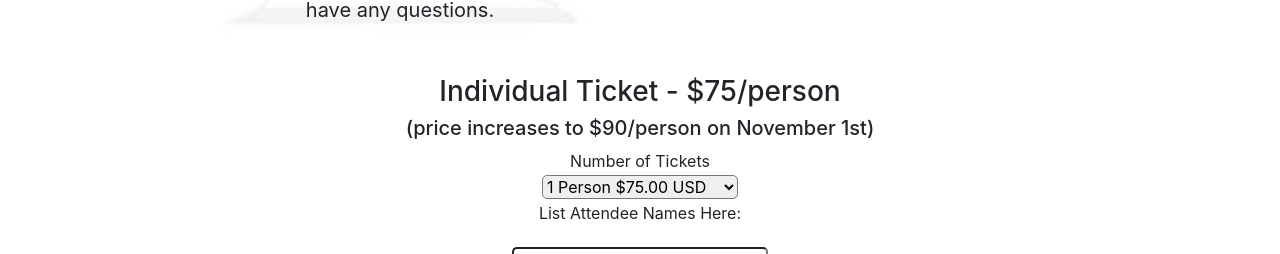
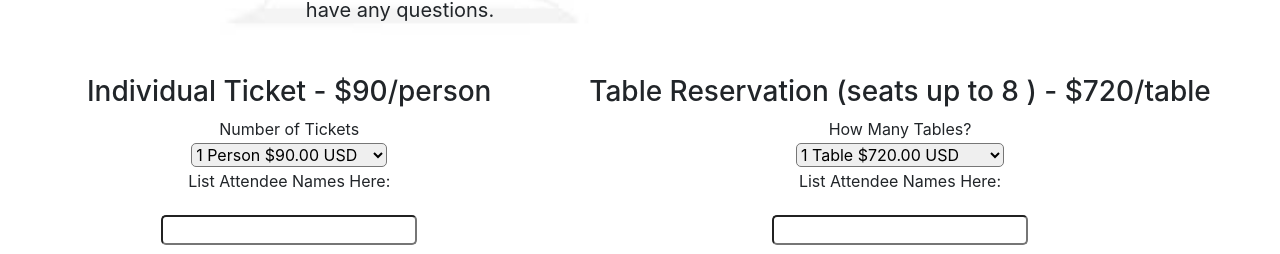
Before and after one commit to khepf/nef, a React (Create React App) app: page /benefit in a window 1280 px wide. Shown: the part 423-677 px from the top of the page. Built offline with nearby package versions, Linux system fonts and the light colour scheme.

Commit message:
change buttons post nov 1

```diff
--- a/src/components/BenefitSections.js
+++ b/src/components/BenefitSections.js
@@ -41,8 +41,8 @@ class BenefitSections extends Component {
         {/* https://www.paypal.com/cgi-bin/webscr?cmd=_button-management&flowloggingId=f645170b9b9e7 */}
         <section className='BenefitSection2'>
           <div className='BenefitSection2-1'>
-            <h3>Individual Ticket - $75/person</h3>
-            <h5>(price increases to $90/person on November 1st)</h5>
+            <h3>Individual Ticket - $90/person</h3>
+            {/* <h5>(price increases to $90/person on November 1st)</h5> */}
             <form
               target='paypal'
               action='https://www.paypal.com/cgi-bin/webscr'
@@ -71,13 +71,13 @@ class BenefitSections extends Component {
                   <tr>
                     <td>
                       <select name='os0'>
-                        <option value='1 Person'>1 Person $75.00 USD</option>
-                        <option value='2 People'>2 People $150.00 USD</option>
-                        <option value='3 People'>3 People $225.00 USD</option>
-                        <option value='4 People'>4 People $300.00 USD</option>
-                        <option value='5 People'>5 People $375.00 USD</option>
-                        <option value='6 People'>6 People $450.00 USD</option>
-                        <option value='7 People'>7 People 525.00 USD</option>
+                        <option value='1 Person'>1 Person $90.00 USD</option>
+                        <option value='2 People'>2 People $180.00 USD</option>
+                        <option value='3 People'>3 People $270.00 USD</option>
+                        <option value='4 People'>4 People $360.00 USD</option>
+                        <option value='5 People'>5 People $450.00 USD</option>
+                        <option value='6 People'>6 People $540.00 USD</option>
+                        <option value='7 People'>7 People $630.00 USD</option>
                       </select>{' '}
                     </td>
                   </tr>
@@ -119,8 +119,8 @@ class BenefitSections extends Component {
             </form>
           </div>
           <div className='BenefitSection2-2'>
-            <h3>Table Reservation (seats up to 8 ) - $600/table</h3>
-            <h5>(price increases to $720/table on November 1st)</h5>
+            <h3>Table Reservation (seats up to 8 ) - $720/table</h3>
+            {/* <h5>(price increases to $720/table on November 1st)</h5> */}
             <form
               align='center'
               target='paypal'
@@ -150,10 +150,10 @@ class BenefitSections extends Component {
                   <tr>
                     <td>
                       <select name='os0'>
-                        <option value='1 Table'>1 Table $600.00 USD</option>
-                        <option value='2 Tables'>2 Tables $1,200.00 USD</option>
-                        <option value='3 Tables'>3 Tables $1,800.00 USD</option>
-                        <option value='4 Tables'>4 Tables $2,400.00 USD</option>
+                        <option value='1 Table'>1 Table $720.00 USD</option>
+                        <option value='2 Tables'>2 Tables $1,440.00 USD</option>
+                        <option value='3 Tables'>3 Tables $2,160.00 USD</option>
+                        <option value='4 Tables'>4 Tables $2,880.00 USD</option>
                       </select>
                     </td>
                   </tr>
```
